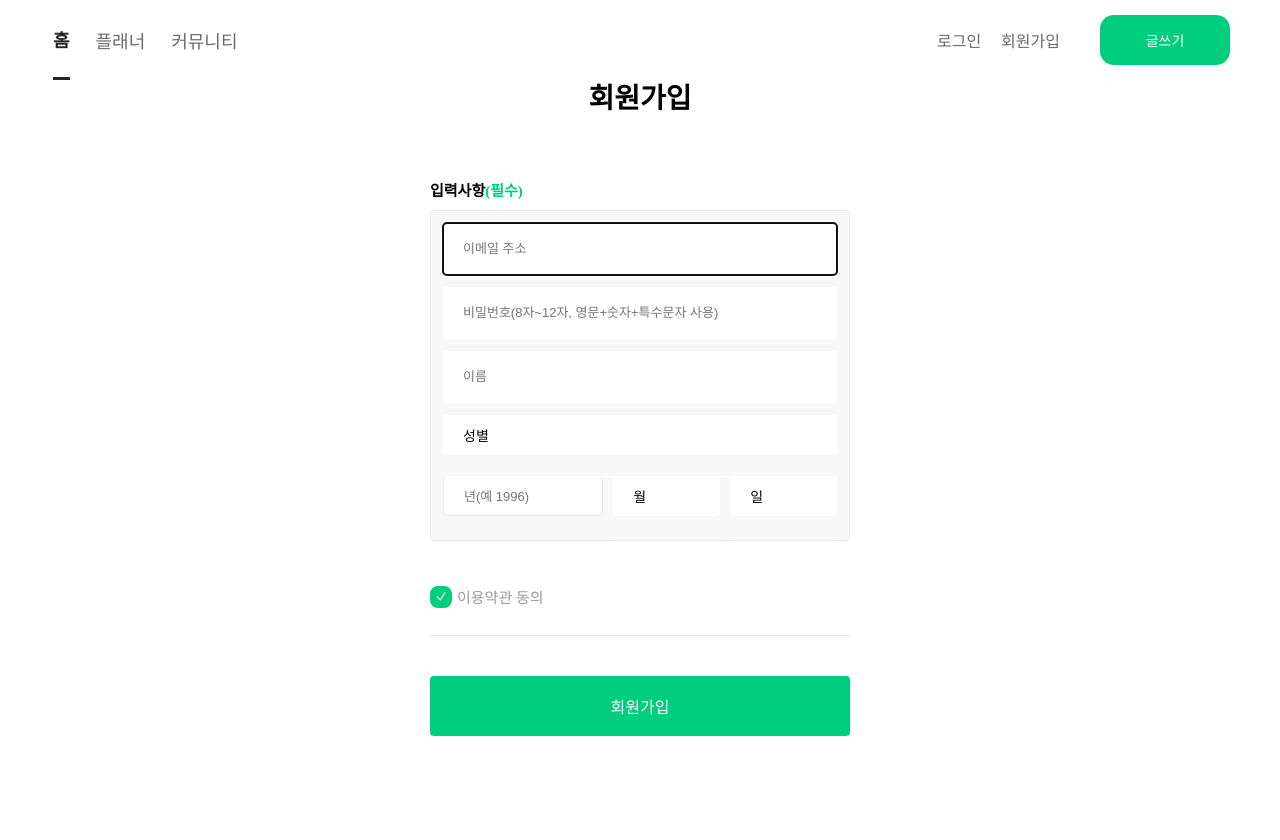
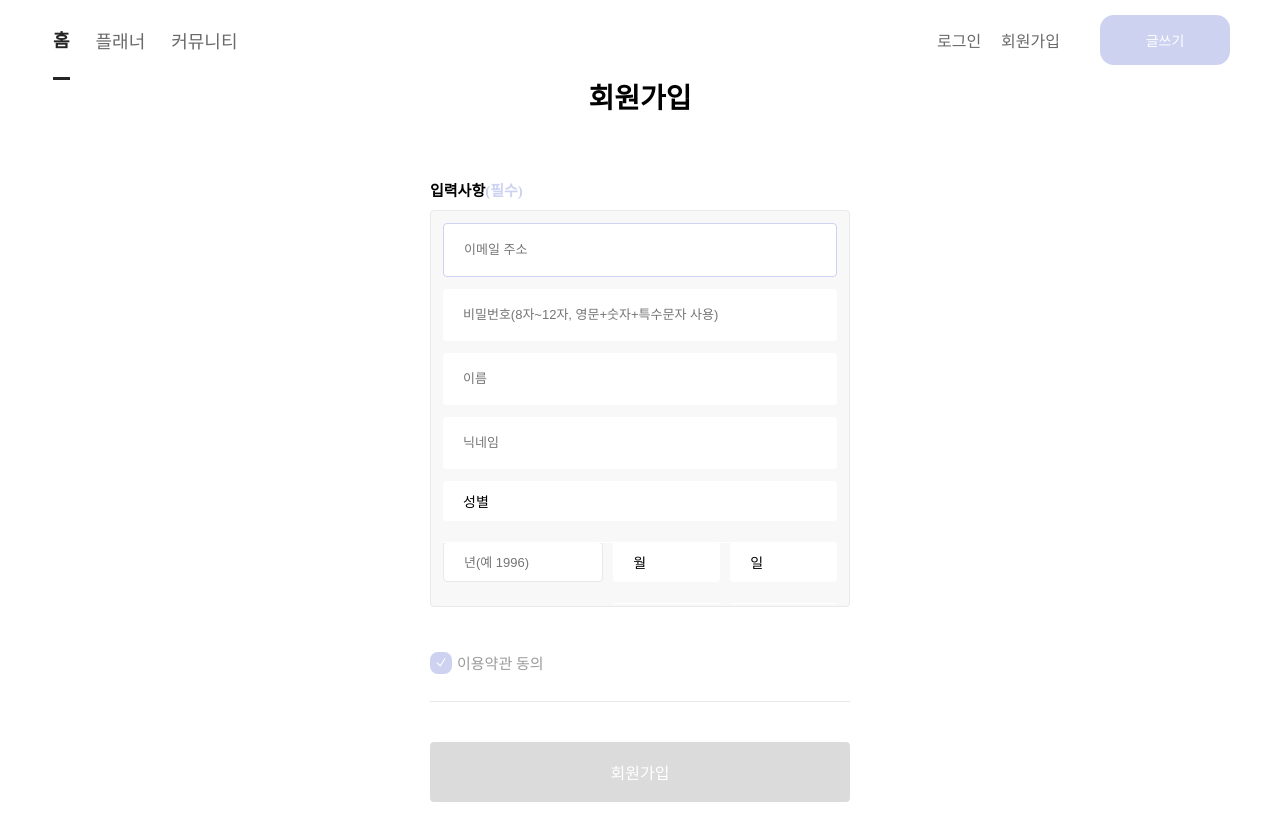
Before and after one commit to moonmoon96/Trip_BETA, a React (Create React App) app: page /join in a window 1280 px wide. Shown: the top 840 px of the page. Before the commit the page ends 800 px from the top, so only its background shows below. Built offline with nearby package versions, Linux system fonts and the light colour scheme.

Commit message:
유효성검사 및 메인 색 조정

```diff
--- a/src/Auth/Join.tsx
+++ b/src/Auth/Join.tsx
@@ -39,36 +39,71 @@ function Join(){
         validPw : false,
         name : '',
         validName : false,
+        nick : '',
+        validNick : false,
         gender : '',
         validGender : false,
-        birth : '',
-        validBirth : false,
-        agree : false,  //정보 제공 동의 여부
+        year : '',
+        validYear : false,
+        month : '',
+        validMonth : false,
+        date : '',
+        validDate : false,
     })
 
     const submitRequirements = inputValue.email &&
                                 inputValue.validEmail &&
-                                // inputValue.nonEmailDuplication &&
                                 inputValue.pw &&
-                                inputValue.validPw;
-                                // inputValue.name &&
-                                // inputValue.validName &&
-                                // inputValue.agree;
+                                inputValue.validPw &&
+                                inputValue.name &&
+                                inputValue.validName &&
+                                inputValue.nick &&
+                                inputValue.validNick &&
+                                inputValue.gender &&
+                                inputValue.validGender &&
+                                inputValue.year &&
+                                inputValue.validYear &&
+                                inputValue.month &&
+                                inputValue.validMonth &&
+                                inputValue.date &&
+                                inputValue.validDate;
 
-    const inputRegexs = {
-        emailRegex : (/^[A-z0-9]{2,20}\+@[A-z]{2,20}\+\.[a-z]{2,3]$/),
-        pwRegex : /^(?=.*[a-zA-Z])(?=.*[!@#$%^*+=-])(?=.*[0-9]).{8,12}$/
-    }
+    useEffect(() => {
+        const emailRegex = /^[a-zA-Z0-9._-]+@[a-zA-Z0-9.-]+\.[a-zA-Z]{2,4}$/i;
+        setInputValue(prev => ({ ...prev, validEmail: emailRegex.test(inputValue.email) }));
+    }, [inputValue.email]);
 
-    useEffect(()=>{
-        const result = inputRegexs.emailRegex.test(inputValue.email);
-        inputValue.validEmail=result;
-    }, [inputValue.email])
+    useEffect(() => {
+        const pwRegex = /^(?=.*[a-zA-Z])(?=.*[!@#$%^*+=-])(?=.*[0-9]).{8,12}$/;
+        setInputValue(prev => ({ ...prev, validPw: pwRegex.test(inputValue.pw) }));
+    }, [inputValue.pw]);
 
-    useEffect(()=>{
-        const result =inputRegexs.pwRegex.test(inputValue.pw);
-        inputValue.validPw=result;
-    }, [inputValue.pw])
+    useEffect(() => {
+        const nameRegex = /^[^\s]+$/;
+        setInputValue(prev => ({ ...prev, validName: nameRegex.test(inputValue.name) }));
+    }, [inputValue.name]);
+
+    useEffect(() => {
+        const nickRegex = /^[a-zA-Z가-힣0-9_]{2,20}$/;
+        setInputValue(prev => ({ ...prev, validNick: nickRegex.test(inputValue.nick) }));
+    }, [inputValue.nick]);
+
+    useEffect(() => {
+        setInputValue(prev => ({ ...prev, gender: gender, validGender: gender !== '' }));
+    }, [gender]);
+
+    useEffect(() => {
+        const yearRegex = /^[0-9]{4}$/;
+        setInputValue(prev => ({ ...prev, validYear: yearRegex.test(inputValue.year) }));
+    }, [inputValue.year]);
+
+    useEffect(() => {
+        setInputValue(prev => ({ ...prev, month: month, validMonth: month !== '월' }));
+    }, [month]);
+
+    useEffect(() => {
+        setInputValue(prev => ({ ...prev, date: date, validDate: date !== '일' }));
+    }, [date]);
 
     return(
         <div className="join">
@@ -89,6 +124,9 @@ function Join(){
                         <input value={inputValue.name} className="join-body-inputbox" type="text" placeholder="이름" onChange={(e)=>setInputValue({...inputValue, name:e.target.value})}></input>
                     </div>
                     <div className="join-body-input">
+                        <input value={inputValue.nick} className="join-body-inputbox" type="text" placeholder="닉네임" onChange={(e)=>setInputValue({...inputValue, nick:e.target.value})}></input>
+                    </div>
+                    <div className="join-body-input">
                         <li className="join-li" onClick={()=>setOpen('gender')}>{gender}</li>
                         <ul className={"join-ul" + (open === 'gender' ? "-year" : "")}>
                             <li className="join-ul-li" value={1} onClick={changeGender}>남</li>
@@ -98,7 +136,7 @@ function Join(){
 
                     <div className="join-body-grid">
                         <div className="join-body-grid-year">
-                            <input className="join-body-year-font" type="text" placeholder="년(예 1996)"></input>
+                            <input value={inputValue.year} className="join-body-year-font" type="text" placeholder="년(예 1996)" maxLength={4} onChange={(e)=>setInputValue({...inputValue, year:e.target.value})}></input>
                         </div>
                         <div className="join-body-input">
                             <li className="join-li" onClick={()=>setOpen('month')}>{month}</li>
@@ -131,7 +169,7 @@ function Join(){
                         <p className="join-agree-font">이용약관 동의</p>
                     </div>
                 </div>
-                <button className="join-body-button">회원가입</button>
+                <button className={"join-body-button" + (submitRequirements === true ? 'active' : '')} onClick={()=>{if(submitRequirements){console.log(inputValue.name)}}}>회원가입</button>
             </div>
         </div>
     )
--- a/src/Trip.css
+++ b/src/Trip.css
@@ -1,3 +1,7 @@
+input:focus{
+    outline: none;
+}
+
 .community{
     display: flex;
     flex-direction: column;
@@ -120,7 +124,7 @@
     font-size: 14px;
     font-weight: 400;
     color: rgb(255, 255, 255);
-    background: rgb(0, 206, 124);
+    background: #CCD2F0;
     border: none;
     border-radius: 14px;
     transition: background-color 0.3s ease-out 0s;
@@ -171,7 +175,11 @@
     border: 1px solid rgb(233, 233, 233);
     border-radius: 20px;
     box-shadow: rgba(25, 25, 25, 0.35) 0px 4px 20px 0px;
-    caret-color: rgb(0, 206, 124);
+    caret-color: #CCD2F0;
+}
+
+.search-input:focus{
+    border: 1px solid #CCD2F0;
 }
 
 .bar{
@@ -404,7 +412,7 @@
     font-size: 12px;
     font-weight: 500;
     line-height: 18px;
-    color: rgb(0, 206, 124);
+    color: #CCD2F0;
     text-overflow: ellipsis;
     overflow-wrap: break-word;
     -webkit-box-orient: vertical;
@@ -417,7 +425,7 @@
     width: 2px;
     height: 2px;
     margin: 0px 6px;
-    background: rgb(0, 206, 124);
+    background: #CCD2F0;
     border-radius: 50%;
 }
 
@@ -429,7 +437,7 @@
     font-size: 12px;
     font-weight: 400;
     line-height: 18px;
-    color: rgb(0, 206, 124);
+    color: #CCD2F0;
     text-overflow: ellipsis;
     overflow-wrap: break-word;
     -webkit-box-orient: vertical;
@@ -530,7 +538,7 @@
     font-weight: 500;
     line-height: 21px;
     user-select: none;
-    color: rgb(0, 206, 124);
+    color: #CCD2F0;
 }
 
 .post-col-hide-right{
@@ -669,7 +677,7 @@
     height: 32px;
     margin: 0px 5px;
     font-size: 16px;
-    color: rgb(0, 206, 124);
+    color: #CCD2F0;
     background-color: rgb(255, 255, 255);
     border: 0;
 }
@@ -915,6 +923,10 @@
     border-radius: 4px;
 }
 
+.normal-login-email:focus{
+    border: 1px solid #CCD2F0;
+}
+
 .normal-login-balance{
     position: relative;
 }
@@ -933,6 +945,10 @@
     border-radius: 4px;
 }
 
+.normal-login-pw:focus{
+    border: 1px solid #CCD2F0;
+}
+
 .normal-login-keep{
     display: flex;
     gap: 8px;
@@ -955,7 +971,7 @@
     border-radius: 8px;
     transition: all 0.15s ease-out 0s;
     border: none;
-    background: rgb(0, 206, 124);
+    background: #CCD2F0;
 }
 
 .normal-login-font{
@@ -1036,7 +1052,7 @@
 .login-join-join{
     cursor: pointer;
     margin-left: 6px;
-    color: rgb(0, 206, 124);
+    color: #CCD2F0;
     text-decoration: underline;
 }
 
@@ -1071,7 +1087,7 @@
 .join-body-title-sub{
     font-size: 15px;
     font-weight: 800;
-    color: rgb(0, 206, 124);
+    color: #CCD2F0;
 }
 
 .join-body-main{
@@ -1099,6 +1115,24 @@
     line-height: 20px;
     vertical-align: top;
     background: rgb(255, 255, 255);
+    border: 1px solid var(--color-whiteGray);
+    border-radius: 4px;
+}
+
+.join-body-inputbox:focus{
+    border: 1px solid #CCD2F0;
+}
+
+.join-body-inputboxconfirm{
+    display: inline-block;
+    box-sizing: border-box;
+    width: 100%;
+    padding: 16px 20px;
+    font-size: 13px;
+    line-height: 20px;
+    vertical-align: top;
+    background: rgb(255, 255, 255);
+    background-color: #CCD2F0;
     border: 1px solid var(--color-whiteGray);
     border-radius: 4px;
 }
@@ -1301,9 +1335,19 @@
     width: 100%;
     height: 60px;
     font-size: 16px;
-    cursor: pointer;
     color: rgb(255, 255, 255);
-    background: rgb(0, 206, 124);
+    background: rgb(219, 219, 219);
+    border-radius: 4px;
+    border: 0;
+}
+
+.join-body-buttonactive{
+    width: 100%;
+    height: 60px;
+    font-size: 16px;
+    cursor: pointer;
+    color: rgb(255, 255, 255);
+    background: #CCD2F0;
     border-radius: 4px;
     border: 0;
 }
@@ -1399,6 +1443,10 @@
     background: rgb(255, 255, 255);
     border: 1px solid rgb(219, 219, 219);
     border-radius: 10px;
+}
+
+.find-modal-inputbox:focus{
+    border: 1px solid #CCD2F0;
 }
 
 .find-modal-cancel{
@@ -1426,9 +1474,9 @@
     padding: 0px;
     font-size: 15px;
     font-weight: 500;
-    color: rgb(0, 206, 124);
+    color: #CCD2F0;
     background: rgb(255, 255, 255);
-    border: 1px solid rgb(0, 206, 124);
+    border: 1px solid #CCD2F0;
     border-radius: 10px;
     transition: background-color 0.3s ease-out 0s;
 }
@@ -1791,3 +1839,21 @@
     border-radius: 10px;
     transition: background-color 0.3s ease-out 0s;
 }
+
+.valid{
+    position: fixed;
+    top: 0px;
+    width: 100%;
+    height: 100%;
+    z-index: 10010;
+    display: flex;
+    -webkit-box-align: center;
+    align-items: center;
+    -webkit-box-pack: center;
+    justify-content: center;
+    box-sizing: border-box;
+    background: rgba(25, 25, 25, 0.5);
+    padding: 0px;
+    opacity: 1;
+    transition: opacity 0.6s ease 0s;
+}
```
Also changed, not shown: src/Auth/Valid.tsx (added, +18 -0 lines), 1 other file (tests, documents, lock files or other folders).
